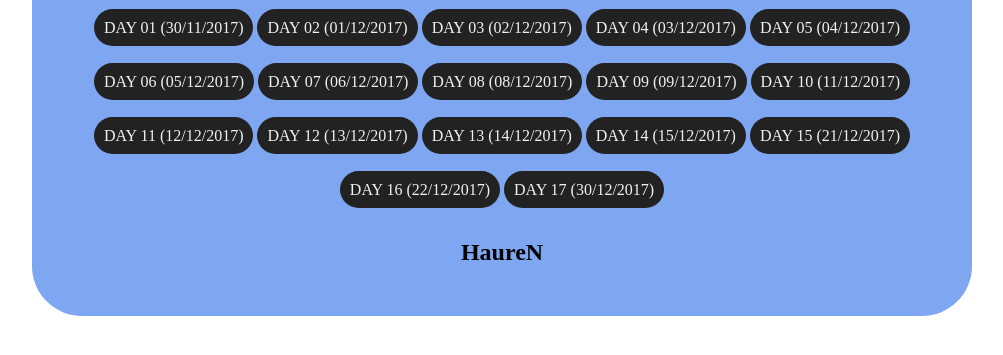
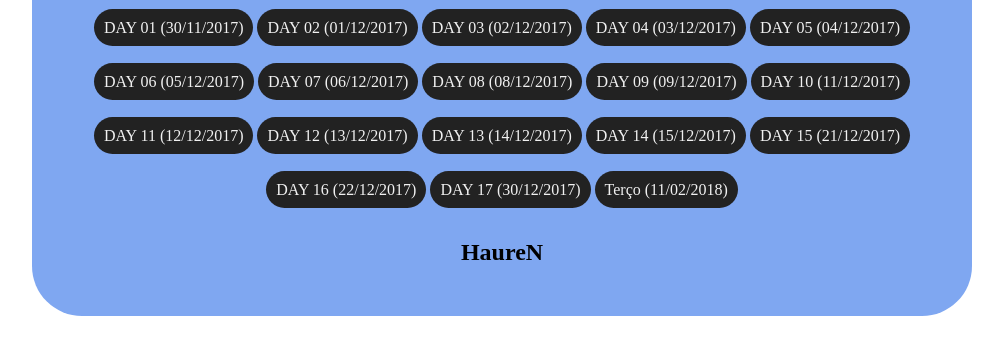
Before and after one commit to huaren/huaren.github.io, a plain HTML site: page index.html in a window 1280 px wide. Shown: the part 151-506 px from the top of the page, without its empty margins (138-1141 px from the left). Drawn offline with Linux system fonts and the light colour scheme.

Commit message:
Update index.html

```diff
--- a/index.html
+++ b/index.html
@@ -48,6 +48,8 @@
       <a href="http://htmlpreview.github.io/?https://raw.githubusercontent.com/huaren/sites/master/Site15/index.html" target="_blank">DAY 15 (21/12/2017)</a><br><br><br>
       <a href="http://htmlpreview.github.io/?https://raw.githubusercontent.com/huaren/sites/master/Site16/index.html" target="_blank">DAY 16 (22/12/2017)</a>
       <a href="http://htmlpreview.github.io/?https://raw.githubusercontent.com/huaren/sites/master/Site17/index.html" target="_blank">DAY 17 (30/12/2017)</a>
+      <a href="http://htmlpreview.github.io/?https://raw.githubusercontent.com/huaren/terco/master/index.html" target="_blank">Terço (11/02/2018)</a>
+
 
       <h2>HaureN</h2>
     </div>
```
